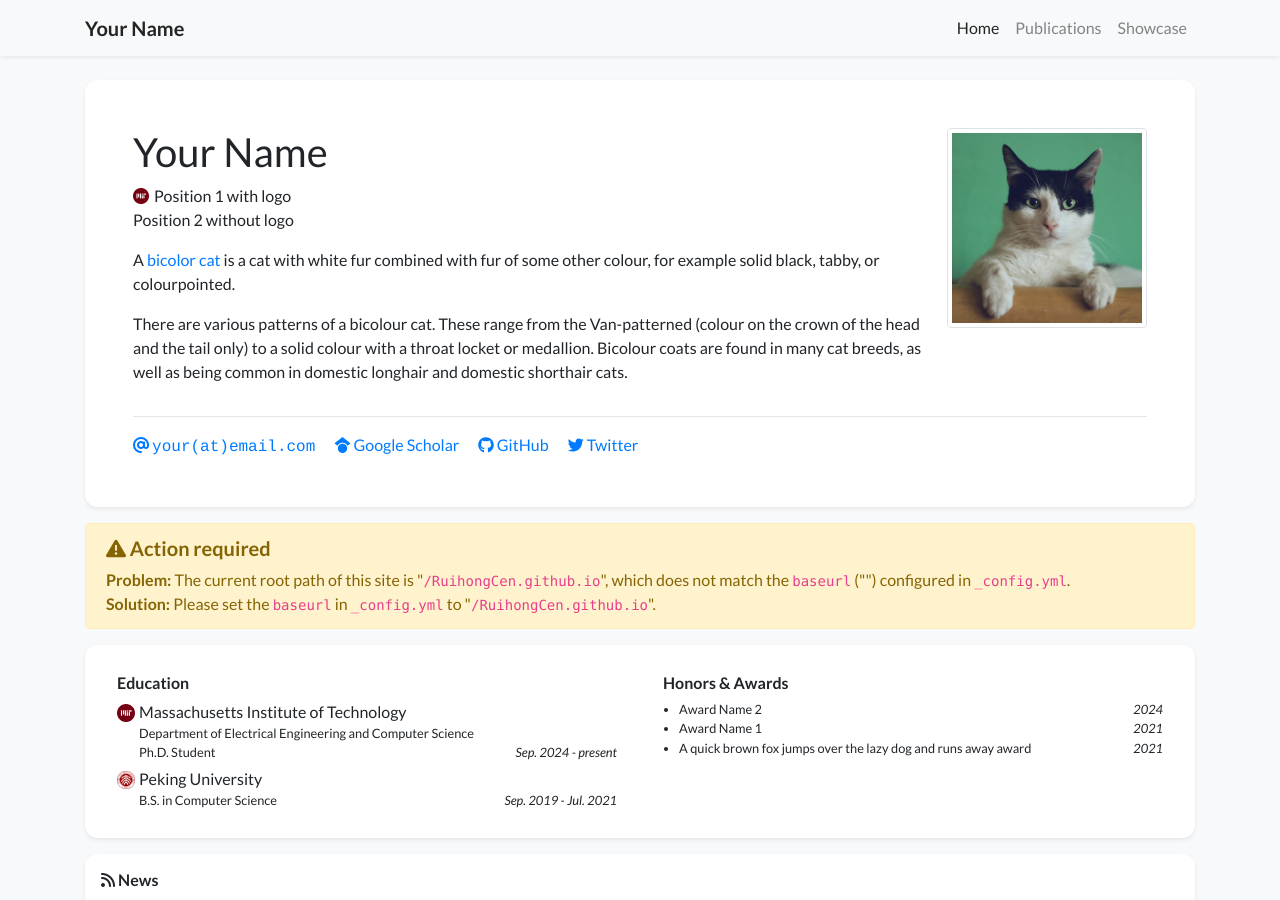
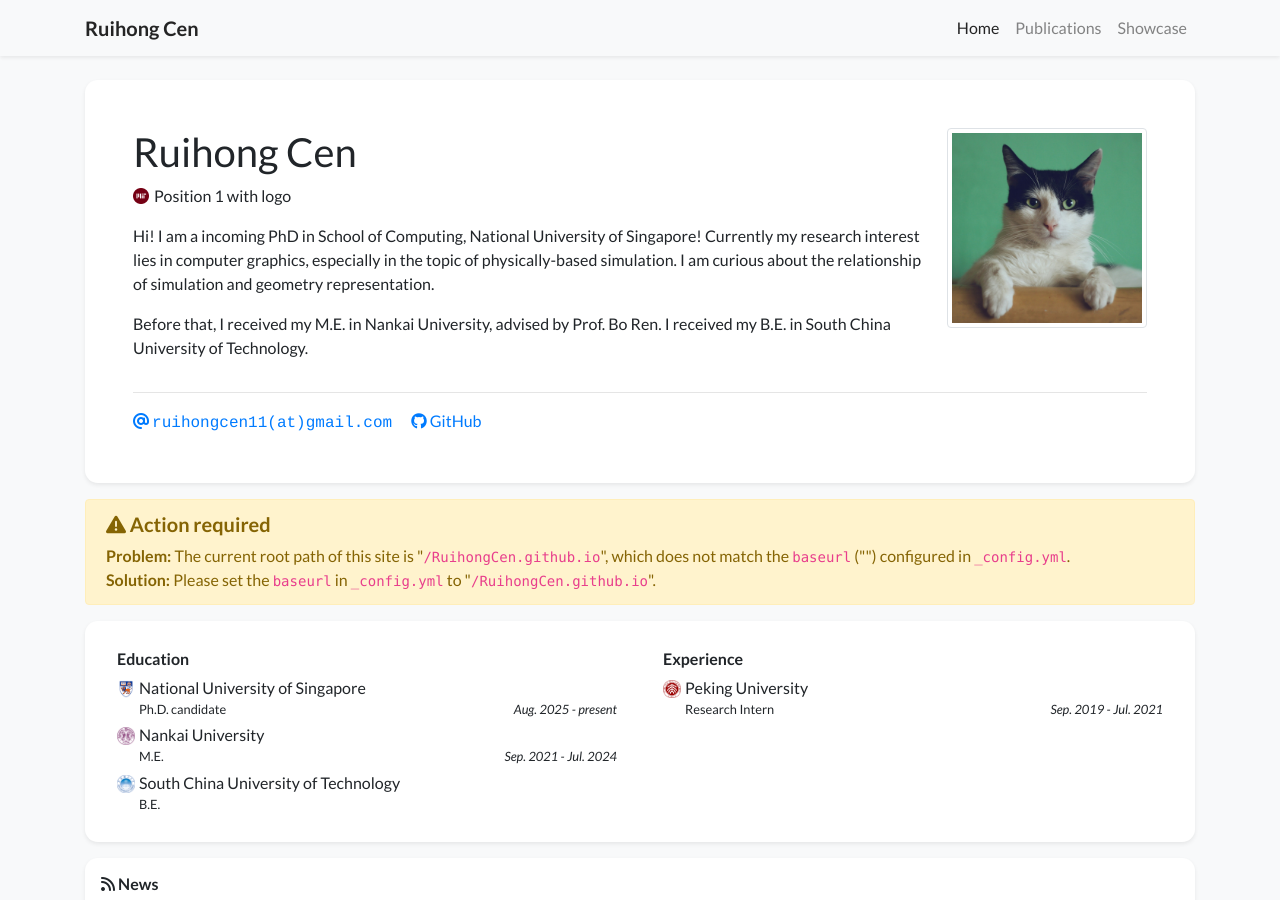
Before and after one commit to RuihongCen/RuihongCen.github.io, a Jekyll site: the page built from index.html, in a window 1280 px wide and 900 px high. Built offline with Jekyll 4.4.1, drawn with Linux system fonts in a browser that asks for light colours; nearby versions of some CDN libraries; a style sheet for code colours, icons or effects is not loaded.

Commit message:
update profile

```diff
--- a/_data/profile.yml
+++ b/_data/profile.yml
@@ -1,18 +1,18 @@
-primary_name: "Your Name"
+primary_name: "Ruihong Cen"
 secondary_name: ""
-navbar_name: "Your Name"
+navbar_name: "Ruihong Cen"
 
 positions:
 - logo: /assets/images/badges/MIT_Social_circle.png  # Logo is optional
   name: Position 1 with logo
-- name: Position 2 without logo
+# - name: Position 2 without logo
 
 
-email: "your@email.com"
+email: "ruihongcen11@gmail.com"
 # cv_link: link-to-your-cv-file
-gscholar: xFmQpf4AAAAJ  # This is an example, replace it with your own Google Scholar ID
-github: your_github_id
-twitter: your_twitter_id  # Do not include the '@' symbol
+# gscholar: xFmQpf4AAAAJ  # This is an example, replace it with your own Google Scholar ID
+github: RuihongCen
+# twitter: your_twitter_id  # Do not include the '@' symbol
 # wechat_qrcode: /assets/images/etc/wechat.jpg
 # wechat_prompt: >-
 #   Please tell me your <strong>name</strong> and <strong>affiliation</strong> (current or past) when adding my wechat. Thanks!
@@ -22,12 +22,13 @@ twitter: your_twitter_id  # Do not include the '@' symbol
 short_bio_text_justify: false
 short_bio: >-
   <p>
-    A <a href="https://en.wikipedia.org/wiki/Bicolor_cat" target="_blank">bicolor cat</a> is a cat with white fur combined with fur of some other colour, for example solid black, tabby, or colourpointed.
+    Hi! I am a incoming PhD in School of Computing, National University of Singapore!
+    Currently my research interest lies in computer graphics, especially in the topic of physically-based simulation.
+    I am curious about the relationship of simulation and geometry representation.
   </p>
   <p>
-    There are various patterns of a bicolour cat. These range from the Van-patterned (colour on the crown of the head
-    and the tail only) to a solid colour with a throat locket or medallion. Bicolour coats are found in many cat breeds,
-    as well as being common in domestic longhair and domestic shorthair cats.
+    Before that, I received my M.E. in Nankai University, advised by Prof. Bo Ren.
+    I received my B.E. in South China University of Technology.
   </p>
 
 portrait_url: /assets/images/photos/portrait.jpg
@@ -35,27 +36,30 @@ portrait_caption: >-
   Photo by Manja Vitolic on Unsplash (this caption is optional, comment it out to disable).
 
 education:
-- name: Massachusetts Institute of Technology
-  logo: /assets/images/badges/MIT_Social_circle.png
+- name: National University of Singapore
+  logo: /assets/images/badges/nus.png
   position: >-
-    Department of Electrical Engineering and Computer Science <br/>
-    Ph.D. Student
-  date: Sep. 2024 - present
+    Ph.D. candidate
+  date: Aug. 2025 - present
+- name: Nankai University
+  logo: /assets/images/badges/nankai.png
+  position: M.E.
+  date: Sep. 2021 - Jul. 2024
+- name: South China University of Technology
+  logo: /assets/images/badges/scut.png
+  position: B.E.
+  data: Sep. 2017 - Jul. 2021
+
+experience:
 - name: Peking University
   logo: /assets/images/badges/PKU_red.png
-  position: B.S. in Computer Science
+  position: Research Intern
   date: Sep. 2019 - Jul. 2021
 
-# experience:
-# - name: Peking University
-#   logo: /assets/images/badges/PKU_red.png
-#   position: Research Intern
-#   date: Sep. 2019 - Jul. 2021
-
-awards:
-- name: Award Name 2
-  date: 2024
-- name: Award Name 1
-  date: 2021
-- name: A quick brown fox jumps over the lazy dog and runs away award
-  date: 2021
+# awards:
+# - name: Award Name 2
+#   date: 2024
+# - name: Award Name 1
+#   date: 2021
+# - name: A quick brown fox jumps over the lazy dog and runs away award
+#   date: 2021
```
Also changed, not shown: assets/images/badges/nankai.png (added), assets/images/badges/nus.png (added), assets/images/badges/scut.png (added).
